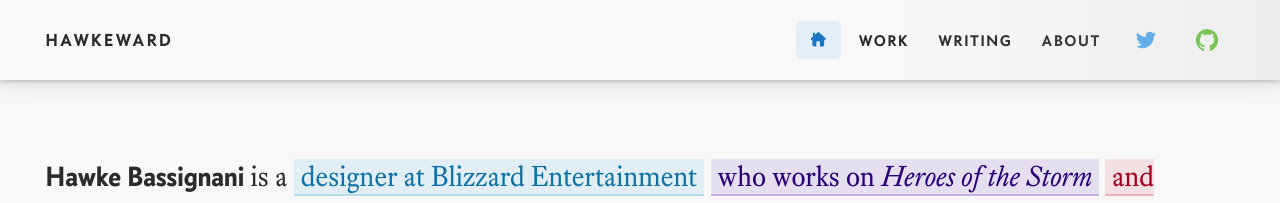
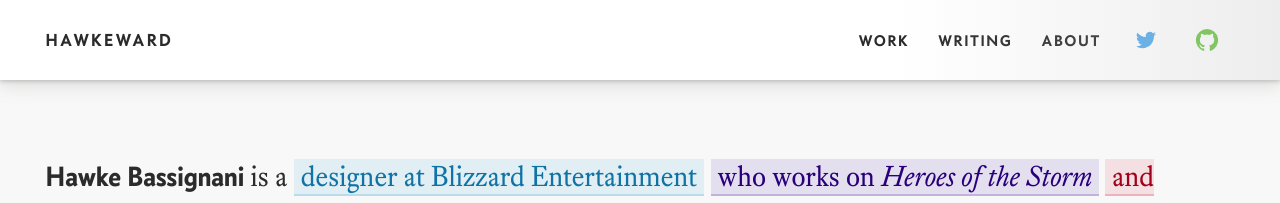
Before and after one commit to whbassignani/whbassignani.github.io, a Jekyll site: the page built from index.html, in a window 1280 px wide. Shown: the top 203 px of the page. Built offline with Jekyll 4.4.1, drawn with Linux system fonts in a browser that asks for light colours.

Commit message:
Removed home link again; updated site-wide page layout

```diff
--- a/scss/_header.scss
+++ b/scss/_header.scss
@@ -2,7 +2,7 @@
   @include flexbox;
   @include align-items(center);
   @include justify-content(flex-start);
-  // border-bottom: $border-width solid rgba($color-ui-light, 0.3);
+  background-color: $color-background-header;
   box-shadow:
     0 rem(1px) rem(4px) rgba($color-ui-medium, 0.4),
     0 rem(4px) rem(16px) rgba($color-ui-medium, 0.2);
@@ -13,7 +13,7 @@
   &::after {
     background-image: linear-gradient(
       to left,
-      rgba($color-ui-light, 0.2),
+      rgba($color-ui-light, 0.3),
       rgba($color-ui-light, 0)
     );
     content: '';
--- a/scss/_layout.scss
+++ b/scss/_layout.scss
@@ -15,16 +15,13 @@
 
 // Content
 #wrapper {
-
+  margin-left: auto;
+  margin-right: auto;
+  // max-width: $max-width-content;
 }
 
 #content {
-  margin-left: auto;
-  margin-right: auto;
-  max-width: $max-width-content;
 
-  @media ($bp-when-drawer-expands) {
-  }
 }
 
 .container {
--- a/scss/globals/_variables.scss
+++ b/scss/globals/_variables.scss
@@ -16,7 +16,7 @@
 $color-border:                $color-ui-light;
 $color-icon-default:          rgba($color-ui-medium, 0.6);
 
-$color-background-nav:        $color-ui-subtle;
+$color-background-header:     $white;
 
 $color-brand-github:          #6cc644;
 $color-brand-twitter:         #55acee;
```
Also changed, not shown: _data/nav_items.yml (+5 -5 lines).
